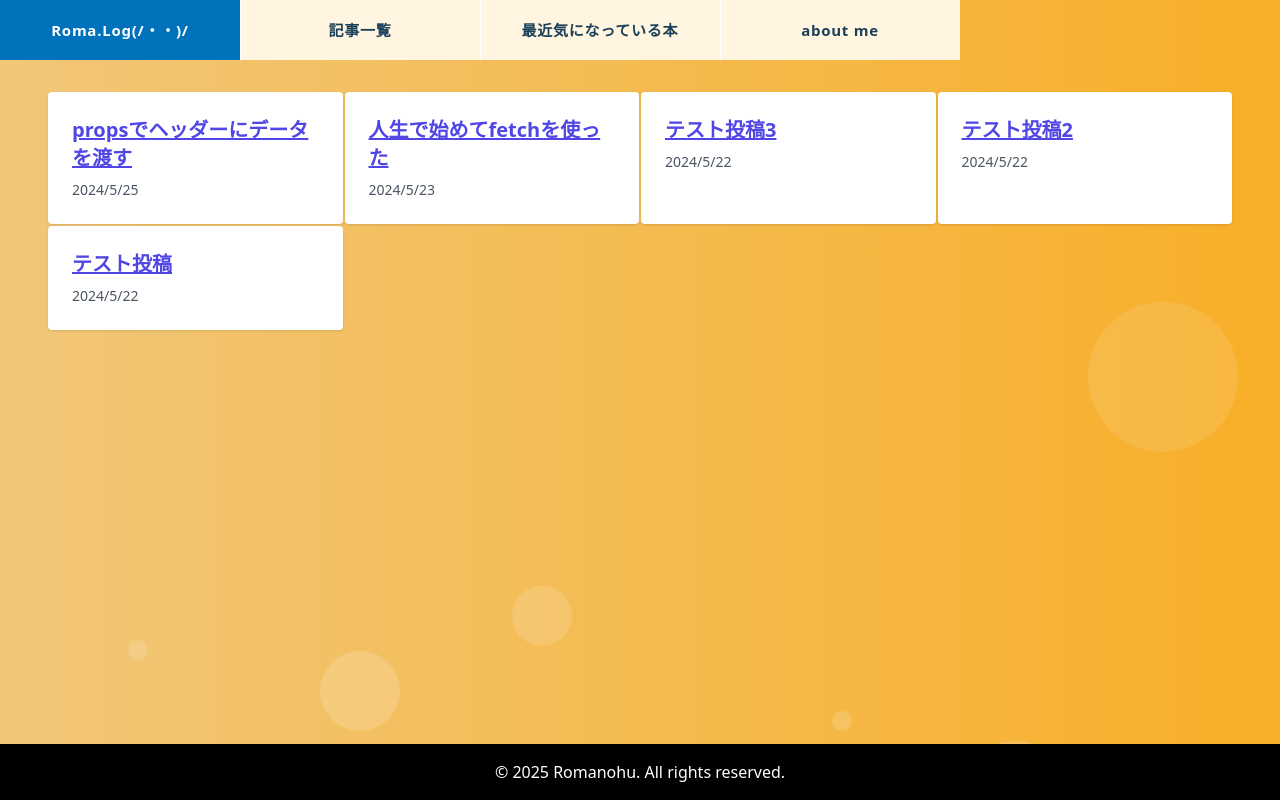
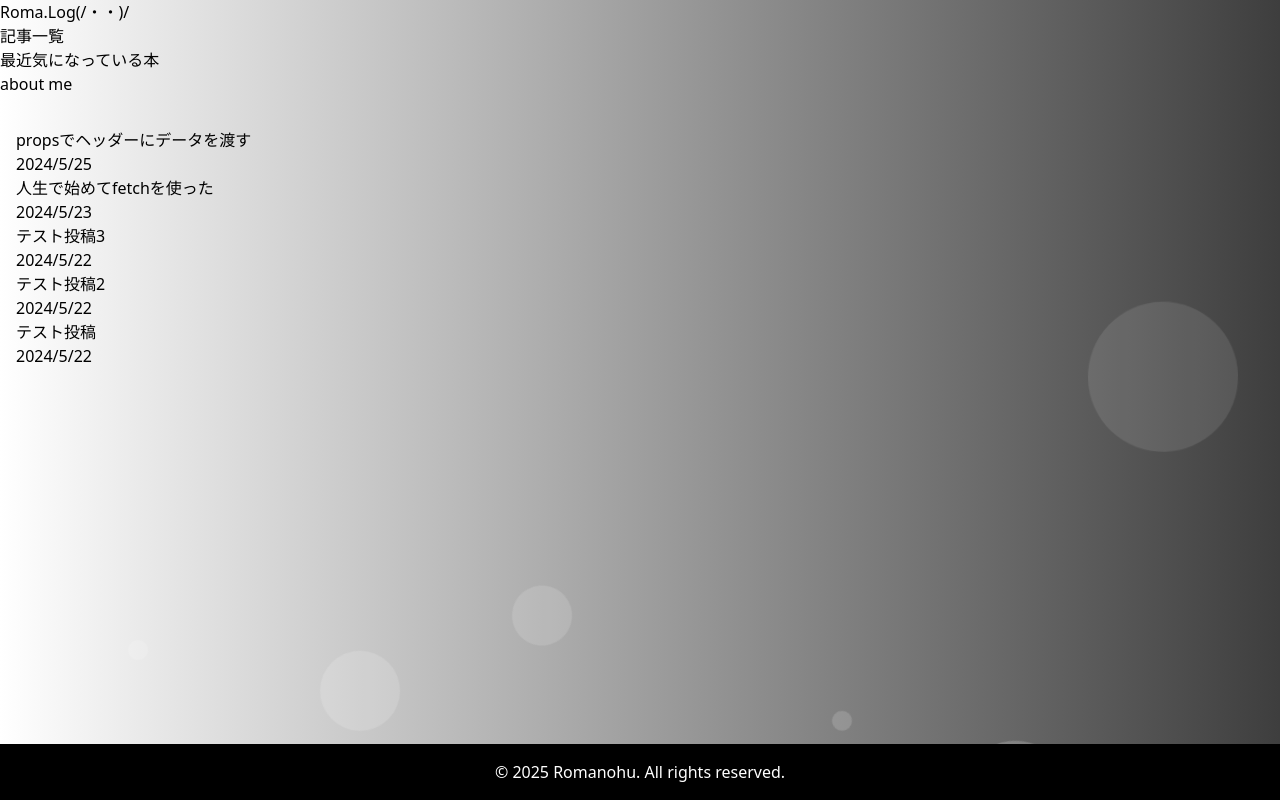
Before and after one commit to romanohu/roma-blog, a Next.js app in the folder my-app/: page /posts in a window 1280 px wide. Built offline with nearby package versions, Linux system fonts and the light colour scheme.

Commit message:
CSS解体

```diff
--- a/my-app/src/app/posts/page.tsx
+++ b/my-app/src/app/posts/page.tsx
@@ -6,19 +6,17 @@ export default function PostListPage() {
   const posts = getAllPosts();
 
   return (
-    <div className="px-4 sm:px-8">
-      <div className="grid gap-0.5 grid-cols-1 sm:grid-cols-2 md:grid-cols-3 lg:grid-cols-4">
+    <div>
+      <div>
         {posts.map((post) => (
-          <div key={post.slug} className="bg-white p-6 rounded shadow">
-            <h2 className="text-xl font-semibold mb-2">
+          <div key={post.slug}>
+            <h2>
               <Link
-                href={`/posts/${post.slug}`}
-                className="text-indigo-600 font-bold underline hover:text-indigo-800 transition-colors"
-              >
+                href={`/posts/${post.slug}`}>
                 {post.title}
               </Link>
             </h2>
-            <p className="text-sm text-gray-600">
+            <p>
               {new Date(post.date).toLocaleDateString("ja-JP")}
             </p>
           </div>
--- a/my-app/src/components/background.css
+++ b/my-app/src/components/background.css
@@ -1,6 +1,6 @@
 /* Background */
 .area {
-  background: linear-gradient(to left, #f8af28, #f1c779);
+  background: linear-gradient(to left, #3e3e3e, #ffffff);
   width: 100%;
   height: 100vh;
   z-index: -1;
--- a/my-app/src/components/header.css
+++ /dev/null
@@ -1,94 +0,0 @@
-.gnavi__wrap {
-    width: 1200px;
-}
-.gnavi__lists {
-    display: flex;
-}
-.gnavi__list {
-    width: 20%;
-    height: 60px;
-    background-color: #fff5e1;
-    position: relative;
-    transition: all .3s;
-}
-.gnavi__list:hover {
-    background-color: #0071BB;
-}
-.gnavi__list:not(:first-child)::before {
-    content: "";
-    width: 1px;
-    height: 100%;
-    background-color: #fff;
-    position: absolute;
-    top: 0;
-    left: 0;
-    transition: all .3s;
-}
-.gnavi__list:hover::before {
-    background-color: #0071BB;
-}
-.gnavi__list a {
-    display: flex;
-    justify-content: center;
-    align-items: center;
-    width: 100%;
-    height: 100%;
-    text-decoration: none;
-    color: #1b4059;
-    font-size: 15px;
-    letter-spacing: 0.05em;
-    font-weight: 600;
-    transition: all .3s;
-}
-.gnavi__list:hover a {
-    color: #fff;
-}
-
-.dropdown__lists {
-    display: none;/*デフォルトでは非表示の状態にしておく*/
-    width: 100%;
-    position: absolute;
-    top: 60px;
-    left: 0;
-}
-.gnavi__list:hover .dropdown__lists {
-    display: block;/*Gナビメニューにホバーしたら表示*/
-}
-.dropdown__list {
-    background-color: #004d80;
-    height: 60px;
-    transition: all .3s;
-    position: relative;
-}
-.dropdown__list:not(:first-child)::before{
-    content: "";
-    width: 100%;
-    height: 1px;
-    background-color: #3492d1;
-    position: absolute;
-    top: 0;
-    left: 0;
-}
-.dropdown__list:hover {
-    background-color: #003558;
-}
-.dropdown__list a {
-    display: flex;
-    justify-content: center;
-    align-items: center;
-    color: #fff;
-    text-decoration: none;
-    position: relative;
-}
-.dropdown__list a::before {
-    content: '';
-    display: block;
-    width: 6px;
-    height: 6px;
-    border-top: 2px solid #fff;
-    border-left: 2px solid #fff;
-    transform: rotate(135deg);
-    position: absolute;
-    right: 15px;
-    top: calc(50% - 5px);
-}
--- a/my-app/src/components/header.tsx
+++ b/my-app/src/components/header.tsx
@@ -1,5 +1,4 @@
 import Link from "next/link"
-import "./header.css"; // Assuming you have a CSS file for styles
 
 type POSTS = {
         slug : string,
@@ -12,22 +11,12 @@ type POSTS = {
 export default function Header({ posts }: { posts: POSTS[] }) {
     return(
         <header>
-            <div className="gnavi__wrap">
-                <ul className="gnavi__lists gnavi__wrapmx-auto">
-                    <li className="gnavi__list"><Link href={'/'}className="text-indigo-600 font-bold underline hover:text-indigo-800 transition-colors"><div >Roma.Log(/・・)/</div></Link></li>
-                    <li className="gnavi__list"><Link href={`/posts`} className="text-indigo-600 font-bold underline hover:text-indigo-800 transition-colors">記事一覧</Link>
-                        <ul className="dropdown__lists">
-                            {posts.map((post) => (
-                                <li key={post.slug} className="dropdown__list">
-                                    <Link href={`/posts/${post.slug}`} className="text-indigo-600 font-bold underline hover:text-indigo-800 transition-colors">
-                                        {post.title}
-                                    </Link>
-                                </li>
-                            ))}
-                        </ul>
-                    </li>
-                    <li className="gnavi__list"><Link href={'/booklog'}className="text-indigo-600 font-bold underline hover:text-indigo-800 transition-colors">最近気になっている本</Link></li>
-                    <li className="gnavi__list"><Link href={`/about`} className="text-indigo-600 font-bold underline hover:text-indigo-800 transition-colors">about me</Link></li>
+            <div>
+                <ul>
+                    <li><Link href={'/'}><div >Roma.Log(/・・)/</div></Link></li>
+                    <li><Link href={`/posts`}>記事一覧</Link></li>
+                    <li><Link href={'/booklog'}>最近気になっている本</Link></li>
+                    <li><Link href={`/about`}>about me</Link></li>
                 </ul>
             </div>
 
```
